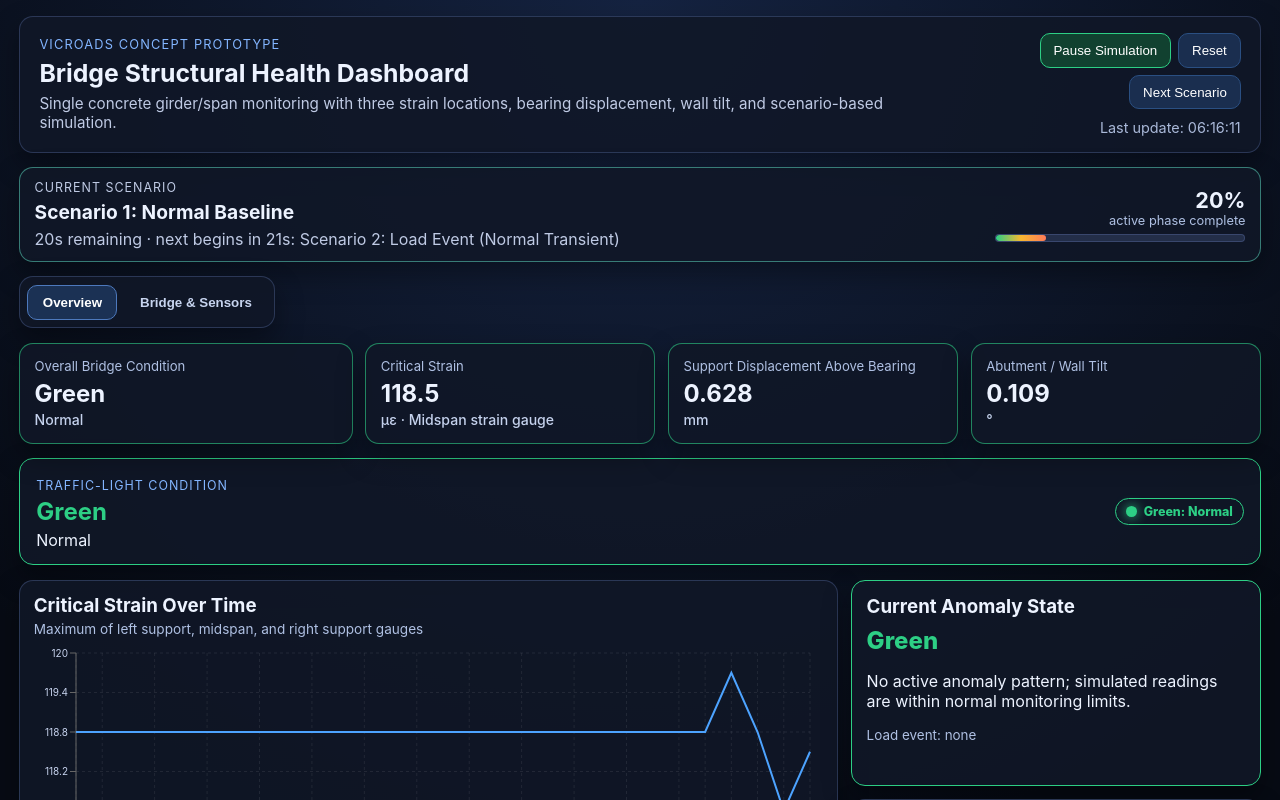
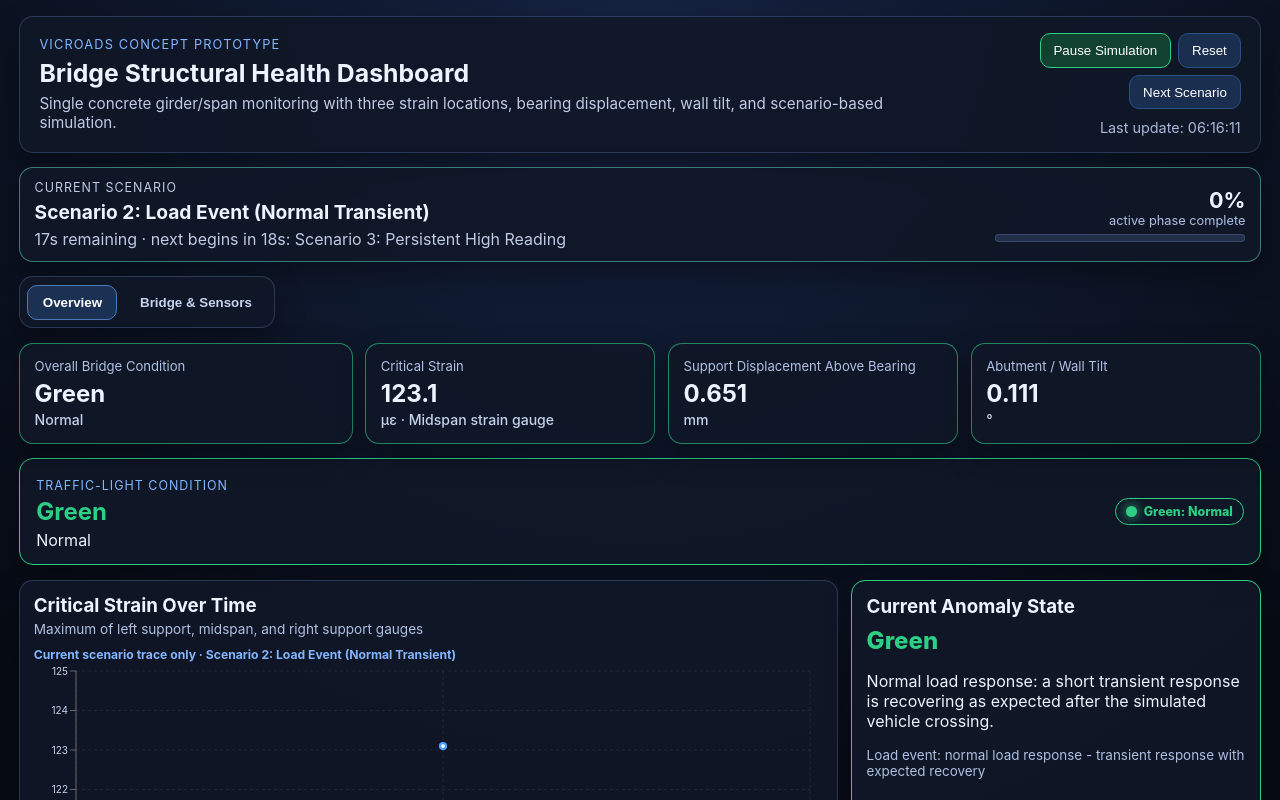
Before and after one commit to Janesjuicers/CAPSTONE, a React (Vite) app in the folder web-dashboard/: page / in a window 1280 px wide. Shown: the top 800 px of the page. Built offline with nearby package versions, Linux system fonts and the light colour scheme.

Commit message:
Polish bridge dashboard scenario logic

```diff
--- a/web-dashboard/src/App.jsx
+++ b/web-dashboard/src/App.jsx
@@ -69,7 +69,7 @@ function DiagnosticGuide() {
       <h3>Diagnostic guide</h3>
       <ul>
         <li><strong>Green:</strong> readings are in normal simulated operating range.</li>
-        <li><strong>Amber:</strong> observe trend or schedule inspection if persistence continues.</li>
+        <li><strong>Amber:</strong> observe-only watch state; verify persistence before treating it as an issue.</li>
         <li><strong>Red:</strong> urgent inspection / critical anomaly rule has been triggered.</li>
         <li><strong>Grey:</strong> reserved for invalid telemetry or sensor fault readings.</li>
       </ul>
@@ -90,6 +90,9 @@ export default function App() {
       setHistory((existing) => {
         const latest = existing[existing.length - 1];
         const next = nextDataPoint(latest);
+        if (next.scenarioId !== latest.scenarioId) {
+          return [next];
+        }
         return [...existing.slice(-MAX_POINTS + 1), next];
       });
     }, 1000);
@@ -98,6 +101,7 @@ export default function App() {
   }, [isRunning]);
 
   const latest = history[history.length - 1];
+  const activeScenarioHistory = useMemo(() => history.filter((point) => point.scenarioId === latest.scenarioId), [history, latest.scenarioId]);
   const status = useMemo(() => evaluateStatus(latest), [latest]);
 
   return (
@@ -122,7 +126,7 @@ export default function App() {
                   const latestPoint = existing[existing.length - 1];
                   const nextScenarioIndex = (scenarios.findIndex((s) => s.id === latestPoint.scenarioId) + 1) % scenarios.length;
                   const jumped = jumpToScenario(latestPoint, nextScenarioIndex);
-                  return [...existing.slice(-MAX_POINTS + 1), jumped];
+                  return [jumped];
                 })
               }
             >
@@ -144,7 +148,7 @@ export default function App() {
         <main className="tab-content">
           <section className="metrics-grid overview-metrics">
             <MetricCard title="Overall Bridge Condition" value={status.label} unit={status.action} tone={toneFromTraffic(status.key)} />
-            <MetricCard title="Critical Strain" value={latest.criticalStrain.toFixed(1)} unit={`με · ${latest.criticalLocation}`} tone={toneFromTraffic(latest.sensorStatuses.strainMidspan.key)} />
+            <MetricCard title="Critical Strain" value={latest.criticalStrain.toFixed(1)} unit={`με · ${latest.criticalLocation}`} tone={toneFromTraffic(latest.sensorStatuses[latest.criticalSensorKey].key)} />
             <MetricCard title="Support Displacement Above Bearing" value={latest.supportDisplacement.toFixed(3)} unit="mm" tone={toneFromTraffic(latest.sensorStatuses.supportDisplacement.key)} />
             <MetricCard title="Abutment / Wall Tilt" value={latest.abutmentTilt.toFixed(3)} unit="°" tone={toneFromTraffic(latest.sensorStatuses.abutmentTilt.key)} />
           </section>
@@ -161,7 +165,7 @@ export default function App() {
           <section className="primary-grid">
             <section className="mini-charts-grid">
               <LiveChart
-                history={history}
+                history={activeScenarioHistory}
                 title="Critical Strain Over Time"
                 subtitle="Maximum of left support, midspan, and right support gauges"
                 dataKey="criticalStrain"
@@ -169,7 +173,7 @@ export default function App() {
                 unit="με"
               />
               <LiveChart
-                history={history}
+                history={activeScenarioHistory}
                 title="Support Displacement Above Bearing"
                 subtitle="Relative support movement trend"
                 dataKey="supportDisplacement"
@@ -177,7 +181,7 @@ export default function App() {
                 unit="mm"
               />
               <LiveChart
-                history={history}
+                history={activeScenarioHistory}
                 title="Abutment / Wall Tilt Over Time"
                 subtitle="Abutment and retaining wall drift"
                 dataKey="abutmentTilt"
--- a/web-dashboard/src/components/BridgeSchematic.jsx
+++ b/web-dashboard/src/components/BridgeSchematic.jsx
@@ -1,24 +1,21 @@
 const SENSOR_POINTS = [
-  { key: 'strainLeft', label: 'Left support strain', short: 'L strain', unit: 'με', x: 27, y: 43, type: 'strain' },
-  { key: 'strainMidspan', label: 'Midspan strain', short: 'Mid strain', unit: 'με', x: 60, y: 43, type: 'strain' },
-  { key: 'strainRight', label: 'Right support strain', short: 'R strain', unit: 'με', x: 93, y: 43, type: 'strain' },
-  { key: 'supportDisplacement', label: 'Support displacement above bearing', short: 'Bearing disp.', unit: 'mm', x: 101, y: 59, type: 'support' },
-  { key: 'abutmentTilt', label: 'Abutment / wall tilt', short: 'Wall tilt', unit: '°', x: 16, y: 72, type: 'tilt' }
+  { key: 'strainLeft', label: 'Left support strain', short: 'L strain', unit: 'με', x: 27, y: 43, labelX: 14, labelY: 26, labelWidth: 28, type: 'strain' },
+  { key: 'strainMidspan', label: 'Midspan strain', short: 'Mid strain', unit: 'με', x: 60, y: 43, labelX: 47, labelY: 21, labelWidth: 30, type: 'strain' },
+  { key: 'strainRight', label: 'Right support strain', short: 'R strain', unit: 'με', x: 93, y: 43, labelX: 78, labelY: 26, labelWidth: 29, type: 'strain' },
+  { key: 'supportDisplacement', label: 'Support displacement above bearing', short: 'Bearing disp.', unit: 'mm', x: 101, y: 59, labelX: 79, labelY: 63, labelWidth: 34, type: 'support' },
+  { key: 'abutmentTilt', label: 'Abutment / wall tilt', short: 'Wall tilt', unit: '°', x: 16, y: 72, labelX: 27, labelY: 68, labelWidth: 29, type: 'tilt' }
 ];
 
 function formatSensorValue(value, unit) {
   return `${Number(value).toFixed(unit === 'με' ? 1 : 3)} ${unit}`;
 }
 
-function isCriticalPoint(point, latest) {
-  if (point.key === 'strainLeft') return latest.criticalLocation === 'Left support strain gauge';
-  if (point.key === 'strainMidspan') return latest.criticalLocation === 'Midspan strain gauge';
-  if (point.key === 'strainRight') return latest.criticalLocation === 'Right support strain gauge';
-  return latest.sensorStatuses[point.key]?.key === 'red';
+function isDominantPoint(point, latest) {
+  return latest.dominantSensorKey === point.key;
 }
 
 export default function BridgeSchematic({ latest }) {
-  const criticalPoint = SENSOR_POINTS.find((point) => isCriticalPoint(point, latest));
+  const criticalPoint = SENSOR_POINTS.find((point) => isDominantPoint(point, latest));
 
   return (
     <section className="card schematic-panel">
@@ -45,32 +42,30 @@ export default function BridgeSchematic({ latest }) {
           <text x="8" y="88" fill="#9fb0d4" fontSize="3.1">left support / abutment</text>
           <text x="86" y="88" fill="#9fb0d4" fontSize="3.1">right bearing</text>
 
-          <line x1="27" y1="39" x2="27" y2="29" stroke="#9fb0d4" strokeDasharray="1.5 1.5" opacity="0.65" />
+          <line x1="27" y1="39" x2="27" y2="31" stroke="#9fb0d4" strokeDasharray="1.5 1.5" opacity="0.65" />
           <line x1="60" y1="39" x2="60" y2="27" stroke="#9fb0d4" strokeDasharray="1.5 1.5" opacity="0.65" />
-          <line x1="93" y1="39" x2="93" y2="29" stroke="#9fb0d4" strokeDasharray="1.5 1.5" opacity="0.65" />
-          <path d="M101 58 L101 50" stroke="#9fb0d4" strokeDasharray="1.5 1.5" opacity="0.7" />
-          <path d="M16 72 L25 52" stroke="#9fb0d4" strokeDasharray="1.5 1.5" opacity="0.7" />
+          <line x1="93" y1="39" x2="93" y2="31" stroke="#9fb0d4" strokeDasharray="1.5 1.5" opacity="0.65" />
+          <path d="M101 58 L101 62" stroke="#9fb0d4" strokeDasharray="1.5 1.5" opacity="0.7" />
+          <path d="M16 72 L27 68" stroke="#9fb0d4" strokeDasharray="1.5 1.5" opacity="0.7" />
 
           {SENSOR_POINTS.map((point) => {
             const status = latest.sensorStatuses[point.key];
-            const critical = isCriticalPoint(point, latest);
+            const critical = isDominantPoint(point, latest);
             const value = formatSensorValue(latest[point.key], point.unit);
-            const labelY = point.type === 'tilt' ? point.y + 7 : point.y - 8;
-            const labelX = point.key === 'supportDisplacement' ? point.x - 27 : point.x - 11;
 
             return (
               <g key={point.key} className={critical ? 'critical-sensor' : ''}>
                 {critical ? <circle cx={point.x} cy={point.y} r="6.2" fill="none" stroke={status.color} strokeWidth="1.8" opacity="0.95" /> : null}
                 <circle cx={point.x} cy={point.y} r="3.4" fill={status.color} stroke="#07101f" strokeWidth="1" />
-                <rect x={labelX} y={labelY - 5} width="31" height="10" rx="2" fill="#0b1220" stroke={status.color} strokeWidth="0.5" opacity="0.94" />
-                <text x={labelX + 2} y={labelY - 1.2} fill="#edf3ff" fontSize="2.7">{point.short}</text>
-                <text x={labelX + 2} y={labelY + 2.8} fill={status.color} fontSize="2.7">{value}</text>
+                <rect x={point.labelX} y={point.labelY - 5} width={point.labelWidth} height="10" rx="2" fill="#0b1220" stroke={status.color} strokeWidth="0.5" opacity="0.94" />
+                <text x={point.labelX + 2} y={point.labelY - 1.2} fill="#edf3ff" fontSize="2.7">{point.short}</text>
+                <text x={point.labelX + 2} y={point.labelY + 2.8} fill={status.color} fontSize="2.7">{value}</text>
               </g>
             );
           })}
 
-          <rect x="39" y="5" width="42" height="9" rx="2" fill={latest.overallStatus.color} opacity="0.95" />
-          <text x="42" y="10.7" fill="#07101f" fontSize="3.4">Most critical: {criticalPoint?.short}</text>
+          <rect x="36" y="5" width="49" height="9" rx="2" fill={latest.sensorStatuses[latest.dominantSensorKey]?.color ?? latest.overallStatus.color} opacity="0.95" />
+          <text x="39" y="10.7" fill="#07101f" fontSize="3.4">Most critical: {criticalPoint?.short}</text>
         </svg>
       </div>
       <p className="legend-text">Three strain gauges are located on the same girder near the left support, at midspan, and near the right support. Support displacement remains above the bearing; tilt remains on the abutment / retaining wall.</p>
--- a/web-dashboard/src/components/LiveChart.jsx
+++ b/web-dashboard/src/components/LiveChart.jsx
@@ -1,25 +1,29 @@
 import { LineChart, Line, XAxis, YAxis, Tooltip, CartesianGrid, ResponsiveContainer } from 'recharts';
 
 export default function LiveChart({ history, title, subtitle, dataKey, color, unit }) {
+  const latest = history[history.length - 1];
+  const scenarioLabel = latest?.scenarioLabel ?? 'Awaiting scenario';
+
   return (
     <section className="card chart-panel mini-chart-panel">
       <header>
         <h3>{title}</h3>
         <p>{subtitle}</p>
+        <span className="chart-context">Current scenario trace only · {scenarioLabel}</span>
       </header>
 
       <div className="chart-wrap mini-chart-wrap">
         <ResponsiveContainer width="100%" height="100%">
           <LineChart data={history} margin={{ top: 8, right: 14, left: 0, bottom: 4 }}>
             <CartesianGrid strokeDasharray="3 3" stroke="rgba(255,255,255,0.08)" />
-            <XAxis dataKey="scenarioTick" tick={{ fill: '#c6d2ed', fontSize: 10 }} minTickGap={18} label={{ value: 'seconds in scenario', position: 'insideBottomRight', fill: '#8fa1c6', fontSize: 10 }} />
+            <XAxis dataKey="scenarioTick" tick={{ fill: '#c6d2ed', fontSize: 10 }} minTickGap={18} label={{ value: 'seconds in active scenario', position: 'insideBottomRight', fill: '#8fa1c6', fontSize: 10 }} />
             <YAxis tick={{ fill: '#c6d2ed', fontSize: 10 }} width={42} domain={['auto', 'auto']} />
             <Tooltip
               contentStyle={{ backgroundColor: '#0f1525', border: '1px solid #334365' }}
               labelFormatter={(_, payload) => payload?.[0]?.payload ? `${payload[0].payload.scenarioLabel} · t=${payload[0].payload.scenarioTick}s` : ''}
               formatter={(value) => [`${value} ${unit}`, title]}
             />
-            <Line type="linear" dataKey={dataKey} name={title} stroke={color} dot={false} activeDot={{ r: 4 }} strokeWidth={2} isAnimationActive={false} />
+            <Line type="linear" dataKey={dataKey} name={title} stroke={color} dot={false} activeDot={{ r: 4 }} strokeWidth={2.2} isAnimationActive={false} connectNulls={false} />
           </LineChart>
         </ResponsiveContainer>
       </div>
--- a/web-dashboard/src/components/MemberTable.jsx
+++ b/web-dashboard/src/components/MemberTable.jsx
@@ -29,11 +29,7 @@ export default function MemberTable({ latest }) {
         <tbody>
           {SENSOR_ROWS.map((row) => {
             const status = latest.sensorStatuses[row.key];
-            const isCritical =
-              (row.key === 'strainLeft' && latest.criticalLocation === 'Left support strain gauge') ||
-              (row.key === 'strainMidspan' && latest.criticalLocation === 'Midspan strain gauge') ||
-              (row.key === 'strainRight' && latest.criticalLocation === 'Right support strain gauge') ||
-              (status.key === 'red' && row.key !== 'strainLeft' && row.key !== 'strainMidspan' && row.key !== 'strainRight');
+            const isCritical = row.key === latest.dominantSensorKey;
             return (
               <tr key={row.key} className={isCritical ? 'critical-row' : ''}>
                 <td>
--- a/web-dashboard/src/data/simulator.js
+++ b/web-dashboard/src/data/simulator.js
@@ -1,6 +1,6 @@
-export const MAX_POINTS = 48;
+export const MAX_POINTS = 34;
 
-const DEFAULT_POINTS = 24;
+const DEFAULT_POINTS = 22;
 const SCENARIOS = [
   { id: 'baseline', label: 'Scenario 1: Normal Baseline', durationSec: 26 },
   { id: 'load_event', label: 'Scenario 2: Load Event (Normal Transient)', durationSec: 18 },
@@ -13,7 +13,7 @@ const LOOP_SECONDS = SCENARIOS.reduce((sum, scenario) => sum + scenario.duration
 const TRAFFIC = {
   grey: { key: 'grey', label: 'Grey', action: 'Sensor fault / invalid reading', color: '#8d96a8', rank: 0 },
   green: { key: 'green', label: 'Green', action: 'Normal', color: '#2dcf85', rank: 1 },
-  amber: { key: 'amber', label: 'Amber', action: 'Observe / schedule inspection', color: '#f7b731', rank: 2 },
+  amber: { key: 'amber', label: 'Amber', action: 'Observe only / verify persistence', color: '#f7b731', rank: 2 },
   red: { key: 'red', label: 'Red', action: 'Urgent inspection / critical anomaly', color: '#ff4d4f', rank: 3 }
 };
 
@@ -22,7 +22,15 @@ function clamp(value, min, max) {
 }
 
 function stableNoise(tick, phase = 0, magnitude = 1) {
-  return (Math.sin((tick + phase) * 1.73) * 0.55 + Math.sin((tick + phase) * 0.41) * 0.45) * magnitude;
+  return (Math.sin((tick + phase) * 1.19) * 0.42 + Math.sin((tick + phase) * 0.47) * 0.38 + Math.sin((tick + phase) * 2.11) * 0.2) * magnitude;
+}
+
+function smoothPulse(progress, risePoint = 0.34, fallPoint = 0.72) {
+  const rise = clamp(progress / risePoint, 0, 1);
+  const fall = clamp((1 - progress) / (1 - fallPoint), 0, 1);
+  const shapedRise = rise * rise * (3 - 2 * rise);
+  const shapedFall = fall * fall * (3 - 2 * fall);
+  return Math.min(shapedRise, shapedFall);
 }
 
 function getScenarioState(globalTick) {
@@ -66,42 +74,42 @@ function scenarioMetrics(state, globalTick) {
   }
 
   if (state.id === 'load_event') {
-    const approach = Math.sin(Math.PI * state.progress);
-    const recoveryTail = state.progress > 0.58 ? Math.exp(-(state.scenarioTick - state.durationSec * 0.58) / 3.2) * 0.18 : 0;
-    const vehiclePulse = Math.max(0, approach) + recoveryTail;
+    const vehiclePulse = smoothPulse(state.progress, 0.32, 0.7);
+    const recoveryTail = state.progress > 0.7 ? Math.exp(-(state.scenarioTick - state.durationSec * 0.7) / 2.5) * 0.08 : 0;
+    const transient = vehiclePulse + recoveryTail;
     return {
-      loadEvent: 'vehicle crossing - expected recovery',
-      strainLeft: 118 + vehiclePulse * 22 + stableNoise(globalTick, 2, 1.1),
-      strainMidspan: 124 + vehiclePulse * 52 + stableNoise(globalTick, 5, 1.4),
-      strainRight: 116 + vehiclePulse * 20 + stableNoise(globalTick, 9, 1),
-      supportDisplacement: 0.66 + vehiclePulse * 0.2 + stableNoise(globalTick, 4, 0.012),
-      abutmentTilt: 0.112 + stableNoise(globalTick, 10, 0.002)
+      loadEvent: 'normal load response - transient response with expected recovery',
+      strainLeft: 117 + transient * 17 + stableNoise(globalTick, 2, 0.9),
+      strainMidspan: 123 + transient * 35 + stableNoise(globalTick, 5, 1.0),
+      strainRight: 116 + transient * 16 + stableNoise(globalTick, 9, 0.9),
+      supportDisplacement: 0.65 + transient * 0.12 + stableNoise(globalTick, 4, 0.01),
+      abutmentTilt: 0.112 + stableNoise(globalTick, 10, 0.0016)
     };
   }
 
   if (state.id === 'persistent_high') {
-    const ramp = 1 - Math.exp(-state.scenarioTick / 4.2);
-    const plateau = 0.92 + Math.sin(state.scenarioTick * 0.24) * 0.04;
+    const ramp = 1 - Math.exp(-state.scenarioTick / 3.8);
+    const plateau = 0.94 + Math.sin(state.scenarioTick * 0.18) * 0.025;
     const hold = ramp * plateau;
     return {
-      loadEvent: 'none - elevated reading persists',
-      strainLeft: 153 + hold * 34 + stableNoise(globalTick, 1, 1.2),
-      strainMidspan: 172 + hold * 44 + stableNoise(globalTick, 4, 1.4),
-      strainRight: 149 + hold * 31 + stableNoise(globalTick, 7, 1.1),
-      supportDisplacement: 0.82 + hold * 0.24 + stableNoise(globalTick, 12, 0.01),
-      abutmentTilt: 0.13 + stableNoise(globalTick, 14, 0.002)
+      loadEvent: 'none - elevated strain reading persists',
+      strainLeft: 150 + hold * 30 + stableNoise(globalTick, 1, 0.9),
+      strainMidspan: 169 + hold * 43 + stableNoise(globalTick, 4, 1.0),
+      strainRight: 147 + hold * 28 + stableNoise(globalTick, 7, 0.9),
+      supportDisplacement: 0.8 + hold * 0.2 + stableNoise(globalTick, 12, 0.009),
+      abutmentTilt: 0.13 + stableNoise(globalTick, 14, 0.0016)
     };
   }
 
   const drift = state.progress;
   const driftCurve = drift * drift * (3 - 2 * drift);
   return {
-    loadEvent: 'none - tilt drift accumulating',
-    strainLeft: 124 + stableNoise(globalTick, 2, 1.3),
-    strainMidspan: 132 + Math.sin(state.scenarioTick * 0.22) * 2.1 + stableNoise(globalTick, 4, 1.2),
-    strainRight: 123 + stableNoise(globalTick, 9, 1.1),
-    supportDisplacement: 0.78 + driftCurve * 0.22 + stableNoise(globalTick, 6, 0.012),
-    abutmentTilt: 0.16 + driftCurve * 0.27 + stableNoise(globalTick, 13, 0.002)
+    loadEvent: 'none - wall tilt drift accumulating',
+    strainLeft: 121 + stableNoise(globalTick, 2, 0.8),
+    strainMidspan: 127 + Math.sin(state.scenarioTick * 0.18) * 1.2 + stableNoise(globalTick, 4, 0.8),
+    strainRight: 121 + stableNoise(globalTick, 9, 0.8),
+    supportDisplacement: 0.74 + driftCurve * 0.17 + stableNoise(globalTick, 6, 0.009),
+    abutmentTilt: 0.165 + driftCurve * 0.285 + stableNoise(globalTick, 13, 0.0018)
   };
 }
 
@@ -151,7 +159,7 @@ function buildStatusDrivers(point, sensorStatuses) {
   const drivers = [];
 
   if (point.highStrainDurationSec >= 5 || point.criticalStrain >= 165) {
-    drivers.push({ label: 'Elevated strain duration', detail: `${point.highStrainDurationSec}s at or above watch threshold`, status: sensorStatuses.strainMidspan });
+    drivers.push({ label: 'Elevated strain duration', detail: `${point.highStrainDurationSec}s at or above watch threshold`, status: sensorStatuses[point.criticalSensorKey] });
   }
 
   if (point.supportPersistenceSec >= 5 || point.supportDisplacement >= 0.9) {
@@ -177,9 +185,9 @@ function detectAnomalies(point) {
   if (point.scenarioId === 'load_event') {
     return [
       {
-        code: 'NORMAL_TRANSIENT',
-        message: 'Vehicle crossing is producing a short strain/displacement rise that is recovering within the scenario window.',
-        severity: 34
+        code: 'NORMAL_LOAD_RESPONSE',
+        message: 'Normal load response: a short transient response is recovering as expected after the simulated vehicle crossing.',
+        severity: 24
       }
     ];
   }
@@ -207,22 +215,59 @@ function detectAnomalies(point) {
   return [];
 }
 
+function selectCriticalStrainLocation(strainLeft, strainMidspan, strainRight) {
+  const locations = [
+    { key: 'strainLeft', value: strainLeft, label: 'Left support strain gauge' },
+    { key: 'strainMidspan', value: strainMidspan, label: 'Midspan strain gauge' },
+    { key: 'strainRight', value: strainRight, label: 'Right support strain gauge' }
+  ];
+
+  return locations.reduce((highest, current) => (current.value > highest.value ? current : highest), locations[0]);
+}
+
+function selectDominantIssue(point, sensorStatuses) {
+  const candidates = [
+    { key: 'strainLeft', label: 'Left support strain', score: sensorStatuses.strainLeft.rank * 100 + Math.max(0, point.strainLeft - 120) },
+    { key: 'strainMidspan', label: 'Midspan strain', score: sensorStatuses.strainMidspan.rank * 100 + Math.max(0, point.strainMidspan - 120) },
+    { key: 'strainRight', label: 'Right support strain', score: sensorStatuses.strainRight.rank * 100 + Math.max(0, point.strainRight - 120) },
+    { key: 'supportDisplacement', label: 'Support displacement', score: sensorStatuses.supportDisplacement.rank * 100 + Math.max(0, point.supportDisplacement - 0.65) * 120 },
+    { key: 'abutmentTilt', label: 'Wall tilt', score: sensorStatuses.abutmentTilt.rank * 100 + Math.max(0, point.abutmentTilt - 0.11) * 520 }
+  ];
+
+  if (point.scenarioId === 'tilt_drift') {
+    candidates.find((candidate) => candidate.key === 'abutmentTilt').score += 90;
+    candidates.find((candidate) => candidate.key === 'supportDisplacement').score += 20;
+  }
+
+  if (point.scenarioId === 'persistent_high') {
+    candidates.find((candidate) => candidate.key === point.criticalSensorKey).score += 80;
+  }
+
+  if (point.scenarioId === 'baseline' || point.scenarioId === 'load_event') {
+    candidates.find((candidate) => candidate.key === point.criticalSensorKey).score += 30;
+  }
+
+  return candidates.reduce((dominant, current) => (current.score > dominant.score ? current : dominant), candidates[0]);
+}
+
 function createBridgePoint(globalTick = 0, previousPoint) {
   const scenario = getScenarioState(globalTick);
+  const previousInScenario = previousPoint?.scenarioId === scenario.id ? previousPoint : undefined;
   const metrics = scenarioMetrics(scenario, globalTick);
   const strainLeft = Number(metrics.strainLeft.toFixed(1));
   const strainMidspan = Number(metrics.strainMidspan.toFixed(1));
   const strainRight = Number(metrics.strainRight.toFixed(1));
-  const criticalStrain = Number(Math.max(strainLeft, strainMidspan, strainRight).toFixed(1));
+  const critical = selectCriticalStrainLocation(strainLeft, strainMidspan, strainRight);
+  const criticalStrain = Number(critical.value.toFixed(1));
   const supportDisplacement = Number(metrics.supportDisplacement.toFixed(3));
   const abutmentTilt = Number(clamp(metrics.abutmentTilt, 0.06, 0.48).toFixed(3));
-  const tiltDriftRate = Number(Math.max(0, abutmentTilt - (previousPoint?.abutmentTilt ?? abutmentTilt)).toFixed(3));
+  const tiltDriftRate = Number(Math.max(0, abutmentTilt - (previousInScenario?.abutmentTilt ?? abutmentTilt)).toFixed(3));
 
   const highStrain = criticalStrain >= 165;
   const supportHigh = supportDisplacement >= 0.9;
-  const highStrainDurationSec = highStrain ? (previousPoint?.highStrainDurationSec ?? 0) + 1 : 0;
-  const supportPersistenceSec = supportHigh ? (previousPoint?.supportPersistenceSec ?? 0) + 1 : 0;
-  const highReadingDurationSec = highStrain || supportHigh || abutmentTilt >= 0.22 ? (previousPoint?.highReadingDurationSec ?? 0) + 1 : 0;
+  const highStrainDurationSec = highStrain ? (previousInScenario?.highStrainDurationSec ?? 0) + 1 : 0;
+  const supportPersistenceSec = supportHigh ? (previousInScenario?.supportPersistenceSec ?? 0) + 1 : 0;
+  const highReadingDurationSec = highStrain || supportHigh || abutmentTilt >= 0.22 ? (previousInScenario?.highReadingDurationSec ?? 0) + 1 : 0;
 
   const basePoint = {
     time: new Date(Date.now()).toLocaleTimeString([], { hour12: false }),
@@ -240,7 +285,8 @@ function createBridgePoint(globalTick = 0, previousPoint) {
     strainMidspan,
     strainRight,
     criticalStrain,
-    criticalLocation: criticalStrain === strainMidspan ? 'Midspan strain gauge' : criticalStrain === strainLeft ? 'Left support strain gauge' : 'Right support strain gauge',
+    criticalSensorKey: critical.key,
+    criticalLocation: critical.label,
     supportDisplacement,
     abutmentTilt,
     tiltDriftRate,
@@ -255,22 +301,25 @@ function createBridgePoint(globalTick = 0, previousPoint) {
   const sensorStatuses = buildSensorStatuses(pointWithSeverity);
   const overallStatus = strongestStatus([...Object.values(sensorStatuses), anomalySeverity >= 85 ? formatStatus('red') : anomalySeverity >= 65 ? formatStatus('amber') : formatStatus('green')]);
   const statusDrivers = buildStatusDrivers(pointWithSeverity, sensorStatuses);
+  const dominantIssue = selectDominantIssue(pointWithSeverity, sensorStatuses);
 
   return {
     ...pointWithSeverity,
     sensorStatuses,
     statusDrivers,
+    dominantSensorKey: dominantIssue.key,
+    dominantIssueLabel: dominantIssue.label,
     overallStatus,
     maintenanceLevel: overallStatus.action,
     maintenanceColor: overallStatus.color
   };
 }
 
-export function createInitialHistory(points = DEFAULT_POINTS, startTick = 0) {
+export function createInitialHistory(points = DEFAULT_POINTS, startTick = DEFAULT_POINTS - 1) {
   let previousPoint;
   return Array.from({ length: points }, (_, i) => {
-    const tick = startTick - (points - 1 - i);
-    const point = createBridgePoint(Math.max(0, tick), previousPoint);
+    const tick = Math.max(0, startTick - (points - 1 - i));
+    const point = createBridgePoint(tick, previousPoint);
     previousPoint = point;
     return point;
   });
--- a/web-dashboard/src/styles.css
+++ b/web-dashboard/src/styles.css
@@ -143,9 +143,16 @@ body {
 
 .chart-panel header p,
 .table-panel header p {
-  margin: 0.25rem 0 0.5rem;
+  margin: 0.25rem 0 0.35rem;
   color: #afc0e3;
   font-size: 0.85rem;
+}
+
+.chart-context {
+  display: inline-flex;
+  color: #83b5ff;
+  font-size: 0.76rem;
+  font-weight: 700;
 }
 
 .chart-wrap {
@@ -555,7 +562,7 @@ th {
 .scenario-progress-fill {
   height: 100%;
   border-radius: inherit;
-  background: linear-gradient(90deg, #2dcf85, #f7b731, #ff7b59);
+  background: linear-gradient(90deg, #2dcf85, #68f8d8, #4da3ff);
   transition: width 220ms linear;
 }
 
@@ -642,7 +649,7 @@ th {
 }
 
 .critical-row {
-  background: rgba(247, 183, 49, 0.08);
+  background: rgba(131, 181, 255, 0.09);
 }
 
 .sensors-images {
```
